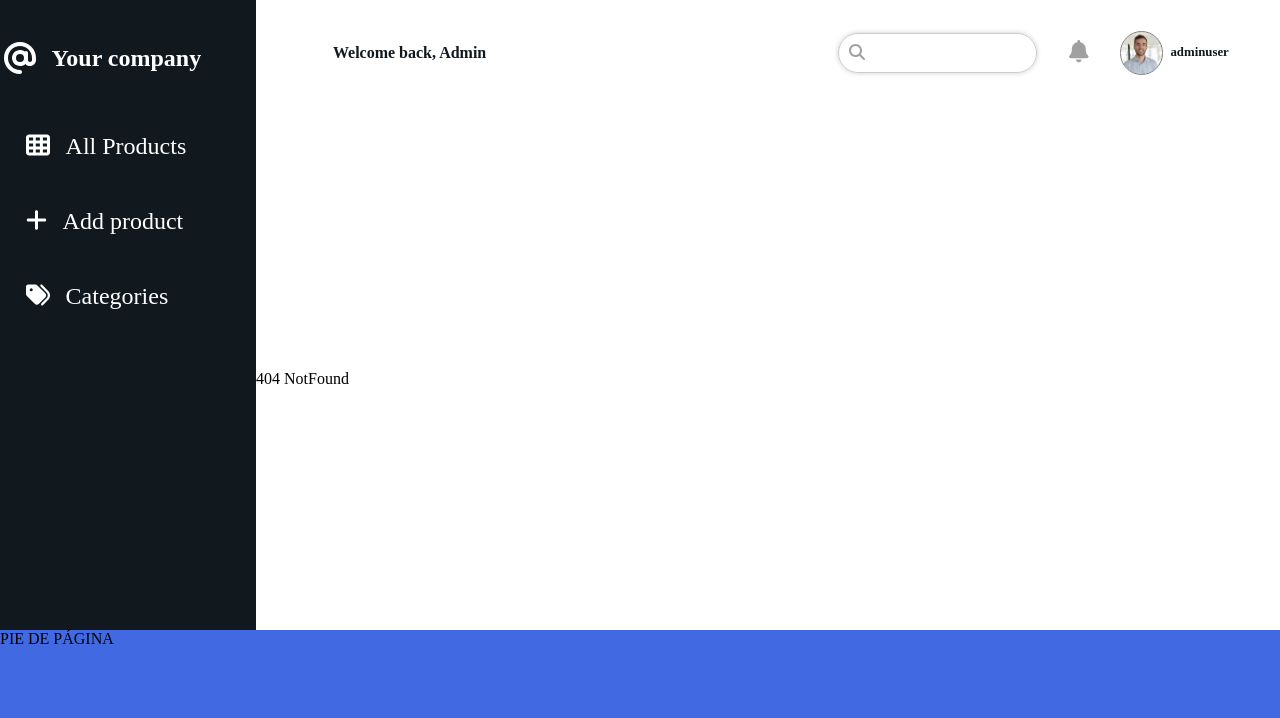
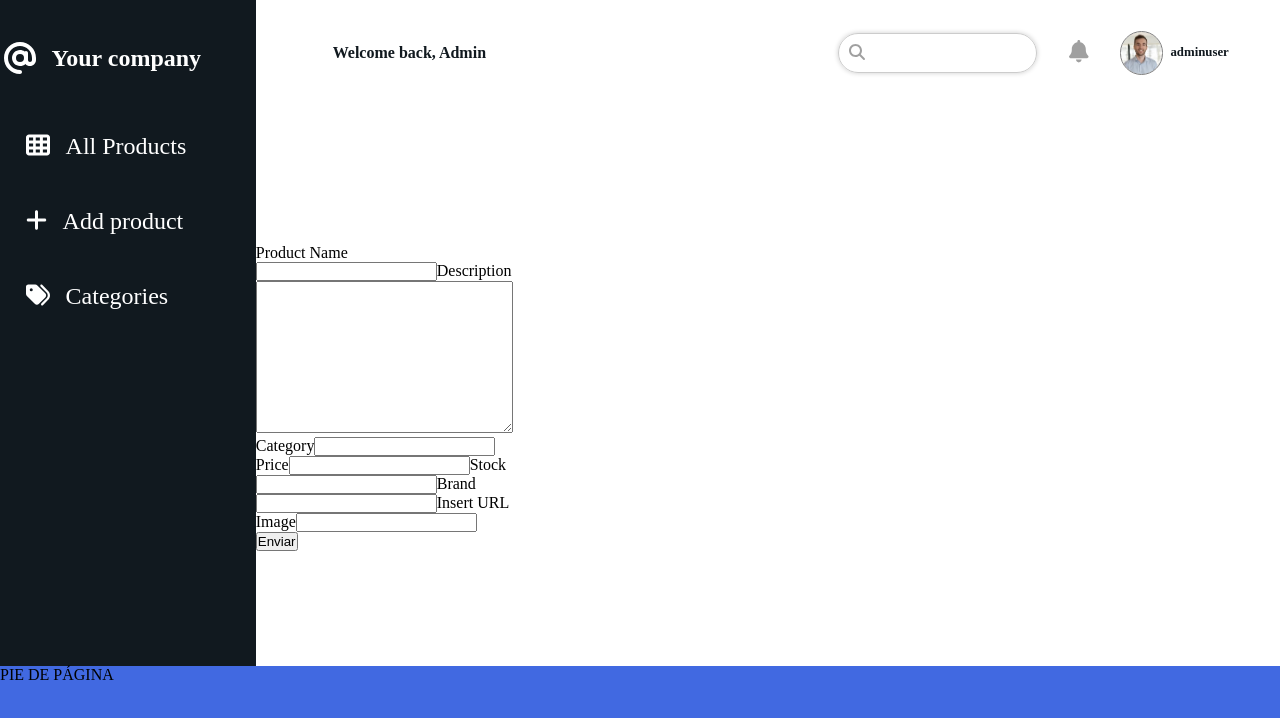
Before and after one commit to Monica-R/shopsense, a React (Vite) app: page /addproduct in a window 1280 px wide. Before the commit this address had no page. Shown: the top 718 px of the page. Built offline with nearby package versions, Linux system fonts and the light colour scheme.

Commit message:
feat: Add products

```diff
--- a/src/App.jsx
+++ b/src/App.jsx
@@ -11,6 +11,7 @@ import ItemDetails from './pages/ItemDetails';
 import NotFound from './pages/NotFound';
 import AllProducts from './pages/AllProducts';
 import EditProduct from './pages/EditProduct';
+import AddProduct from './pages/AddProduct';
 
 function App() {
 
@@ -38,6 +39,7 @@ function App() {
         <Route path='/details' element={<ItemDetails />}/>
         <Route path='/products' element={<AllProducts productsList={ productsArray } onDeleting={deletetingProduct}/>} />
         <Route path='/products/:productId' element={<EditProduct products={ productsArray } setProducts={setProductsArray}/>}/>
+        <Route path='/addproduct' element={<AddProduct products={ productsArray } setProducts={setProductsArray} />}/>
         <Route path='*' element={<NotFound />}/>
       </Routes>
       <Sidebar />
--- a/src/components/Sidebar/Sidebar.jsx
+++ b/src/components/Sidebar/Sidebar.jsx
@@ -15,7 +15,7 @@ function Sidebar() {
           <Link className='navbar-link' to="/products"><FontAwesomeIcon className='icons' icon={faTh}/>All Products</Link>
         </li>
         <li>
-          <Link className='navbar-link' to="/"><FontAwesomeIcon className='icons' icon={faPlus}/>Add product</Link>
+          <Link className='navbar-link' to="/addproduct"><FontAwesomeIcon className='icons' icon={faPlus}/>Add product</Link>
         </li>
         <li>
           <Link className='navbar-link' to="/"><FontAwesomeIcon className='icons' icon={faTags}/>Categories</Link>
--- a/src/pages/AddProduct.jsx
+++ b/src/pages/AddProduct.jsx
@@ -1,19 +1,60 @@
 import 'react'
+import { useState, useEffect } from 'react'
+import { addProduct } from '../utils/products';
+import { useNavigate } from 'react-router-dom';
 
-function AddProduct() {
+function AddProduct({ products, setProducts }) {
+
+    function handleSubmit (event) {
+        event.preventDefault();
+
+        const addedProduct = addProduct(
+            products, title, description,
+            category, price, stock,
+            brand, image
+        );
+
+        setProducts(addedProduct);
+        alert('Se ha añadido correctamente.');
+        setRedirect(true);
+    }
+
+    const [title, setTitle] = useState("");
+    const [description, setDescription] = useState("");
+    const [category, setCategory] = useState("");
+    const [price, setPrice] = useState(0);
+    const [stock, setStock] = useState(0);
+    const [brand, setBrand] = useState("");
+    const [image, setImage] = useState("");
+    const [redirect, setRedirect] = useState(false); //para redirigirte
+    const browse = useNavigate();
+
+    useEffect(() =>{
+        if (redirect) {
+            setTimeout(() => {
+                browse("/products");
+                setRedirect(false);
+              }, 1000);
+        }
+    }, [redirect, browse]);
+
   return (
     <section className='add-section'>
-      <form action="" className="add-form-product">
-        <label htmlFor=""></label>
-        <input type="text" />
-        <label htmlFor=""></label>
-        <input type="text" />
-        <label htmlFor=""></label>
-        <input type="text" />
-        <label htmlFor=""></label>
-        <input type="text" />
-        <label htmlFor=""></label>
-        <input type="text" />
+      <form className="add-form-product" onSubmit={handleSubmit}>
+        <label htmlFor="title">Product Name</label>
+        <input type="text" id="title" onChange={(e) => setTitle(e.target.value)} required/>
+        <label htmlFor="description">Description</label>
+        <textarea name="description" id="description" cols="30" rows="10" onChange={(e) => setDescription(e.target.value)}></textarea>
+        <label htmlFor="category">Category</label>
+        <input type="text" name="category" id="category" onChange={(e) => setCategory(e.target.value)}/>
+        <label htmlFor="price">Price</label>
+        <input type="number" id="price" onChange={(e) => setPrice(e.target.value)} required/>
+        <label htmlFor="stock">Stock</label>
+        <input type="number" id="stock" required onChange={(e) => setStock(e.target.value)}/>
+        <label htmlFor="brand">Brand</label>
+        <input type="text" id="brand" onChange={(e) => setBrand(e.target.value)}/>
+        <label htmlFor="thumbnail">Insert URL Image</label>
+        <input type="text" id="thumbnail" onChange={(e) => setImage(e.target.value)}/>
         <input type="submit" value="Enviar" />
       </form>
     </section>
--- a/src/utils/products.js
+++ b/src/utils/products.js
@@ -21,7 +21,7 @@ export const deleteProduct = (products, productId) => {
 export const updateProduct = (products, productId, productName, price, brand, stock, URLImage, description) => {
     return products.map((product) => {
         if(product.id === productId) {
-            //product.images.push(URLImage)
+            product.images.push(URLImage)
             return {
                 ...product,
                 title : productName,
@@ -35,3 +35,18 @@ export const updateProduct = (products, productId, productName, price, brand, st
         return product; //En caso de no haber cambios
     });
 }
+
+export const addProduct = (products, productName, description, category, price, stock, brand, urlImage) => {
+    const newProduct = {
+        id: Date.now(),
+        title: productName,
+        description: description,
+        category: category,
+        price: price,
+        stock: stock,
+        brand: brand,
+        images: [urlImage],
+        thumbnail: urlImage
+    }
+    return [newProduct, ...products];
+}
```
